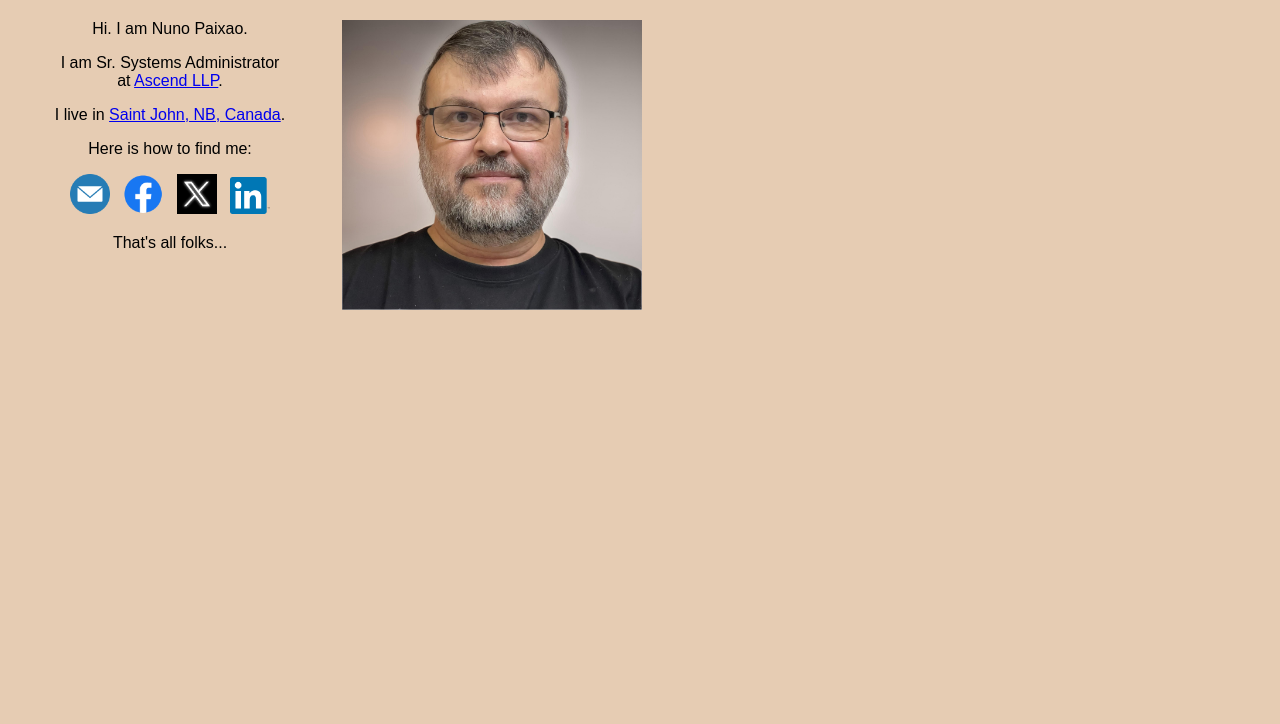
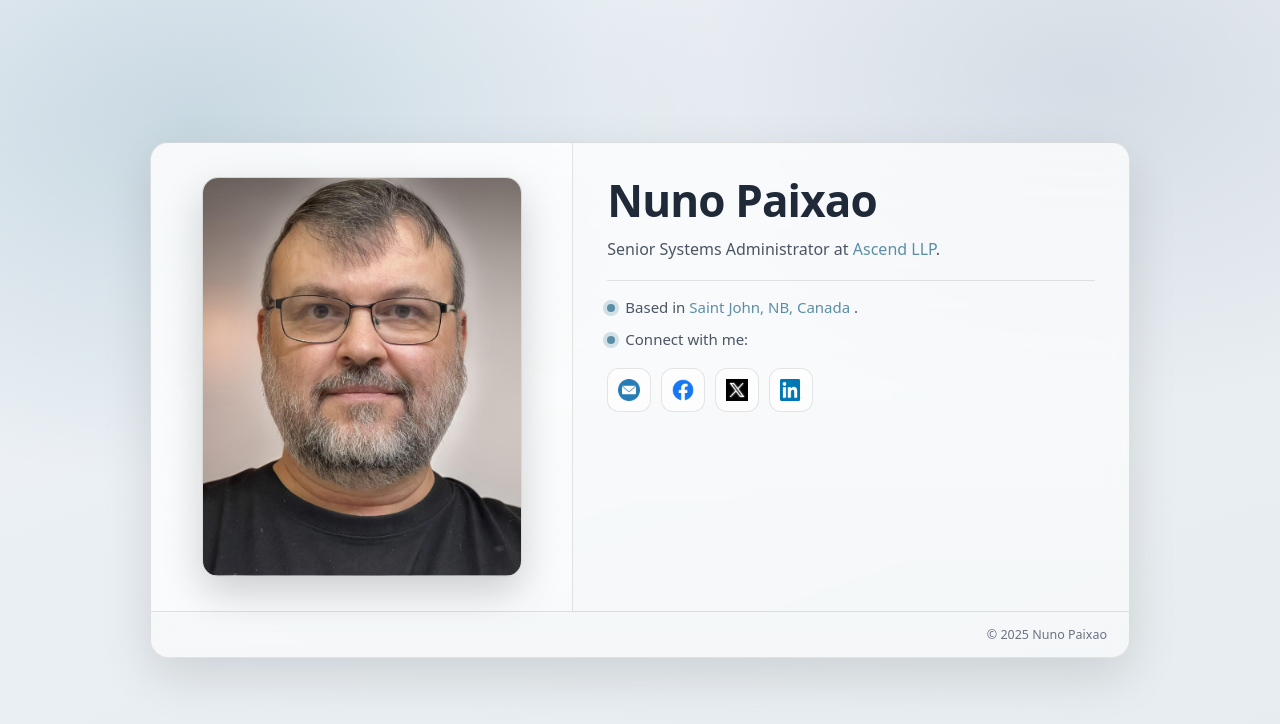
Before and after one commit to nmpaixao/paixao.ca, a plain HTML site: page index.html in a window 1280 px wide. Drawn offline with Linux system fonts and the light colour scheme.

Commit message:
Update index.html

```diff
--- a/index.html
+++ b/index.html
@@ -1,35 +1,244 @@
-<HTML>
-<HEAD>
-<TITLE>Nuno Paixao</TITLE>
-<meta name="robots" content="noindex, nofollow">
-</HEAD>
-<BODY style="background-color:#e6ccb3;">
-<FONT FACE=ARIAL>
-<TABLE>
-<TR>
-<TD style="width:50%; padding:10px;vertical-align:top;text-align:center;">
+<!doctype html>
+<html lang="en">
+<head>
+  <meta charset="utf-8" />
+  <meta name="viewport" content="width=device-width, initial-scale=1" />
+  <title>Nuno Paixao</title>
 
-Hi. I am Nuno Paixao.<P>
+  <meta name="robots" content="noindex, nofollow" />
 
-I am Sr. Systems Administrator<BR>
-at <A HREF=https://ascendllp.com/>Ascend LLP</A>. <P>
+  <style>
+    :root{
+      --bg1:#eef2f7;
+      --bg2:#e6ecef;
+      --card: rgba(255,255,255,.75);
+      --card2: rgba(255,255,255,.55);
+      --text:#1f2937;
+      --muted:#4b5563;
+      --line: rgba(0,0,0,.10);
+      --accent:#5b8ea6;
+      --shadow: 0 18px 50px rgba(0,0,0,.12);
+      --radius: 18px;
+    }
 
-I live in <A HREF=https://discoversaintjohn.com>Saint John, NB, Canada</A>. <P>
+    *{ box-sizing:border-box; }
+    html,body{ height:100%; }
 
-Here is how to find me:<p>
-&nbsp;
-<A HREF="mailto:nuno@paixao.ca"><IMG width="40" SRC=email.png></A> &nbsp;
-<A HREF=https://www.facebook.com/nmpaixao><IMG width="40" SRC=facebook.png></A> &nbsp;
-<A HREF=https://www.twitter.com/nunopaixao><IMG width="40" SRC=x.png></A> &nbsp;
-<A HREF=https://www.linkedin.com/in/paixaonuno/><IMG width="40" SRC=linkedin.png></A>
+    body{
+      margin:0;
+      font-family: ui-sans-serif, system-ui, -apple-system, Segoe UI, Roboto, Helvetica, Arial;
+      color: var(--text);
+      background:
+        radial-gradient(900px 600px at 15% 15%, rgba(91,142,166,.25), transparent 60%),
+        radial-gradient(900px 600px at 85% 10%, rgba(148,163,184,.25), transparent 55%),
+        linear-gradient(160deg, var(--bg1), var(--bg2));
+      display:flex;
+      align-items:center;
+      justify-content:center;
+      padding: 28px 16px;
+    }
 
-&nbsp;<P>
+    .wrap{
+      width: min(980px, 100%);
+    }
 
-That's all folks...
-</TD>
-<TD style="width:50%; padding:10px;"><IMG SRC=nuno.jpg ALT="Photo of Nuno" WIDTH=300></TD>
-</TR>
-</TABLE>
-</FONT>
-</BODY>
-</HTML>
+    .card{
+      background: linear-gradient(180deg, var(--card), var(--card2));
+      border: 1px solid var(--line);
+      border-radius: var(--radius);
+      box-shadow: var(--shadow);
+      overflow:hidden;
+      backdrop-filter: blur(10px);
+    }
+
+    .grid{
+      display:grid;
+      grid-template-columns: .95fr 1.25fr;
+    }
+
+    @media (max-width: 860px){
+      .grid{ grid-template-columns: 1fr; }
+    }
+
+    .photo-wrap{
+      padding: 34px;
+      display:flex;
+      align-items:center;
+      justify-content:center;
+      background: rgba(255,255,255,.35);
+      border-right: 1px solid var(--line);
+    }
+
+    @media (max-width: 860px){
+      .photo-wrap{
+        border-right: none;
+        border-bottom: 1px solid var(--line);
+        padding: 24px 22px;
+      }
+    }
+
+    .content{
+      padding: 34px 34px 28px;
+    }
+
+    h1{
+      margin:0;
+      font-size: clamp(30px, 4vw, 44px);
+      letter-spacing: -0.02em;
+      line-height: 1.05;
+    }
+
+    .bio{
+      margin: 14px 0 0;
+      font-size: 16px;
+      line-height: 1.55;
+      color: var(--muted);
+    }
+
+    a{
+      color: var(--accent);
+      text-decoration: none;
+    }
+    a:hover{ text-decoration: underline; }
+
+    .facts{
+      margin-top: 18px;
+      padding-top: 16px;
+      border-top: 1px solid var(--line);
+      display:grid;
+      gap: 10px;
+    }
+
+    .fact{
+      display:flex;
+      gap: 10px;
+      align-items:flex-start;
+      color: var(--muted);
+      font-size: 15px;
+      line-height: 1.45;
+    }
+
+    .dot{
+      width: 8px;
+      height: 8px;
+      border-radius: 999px;
+      margin-top: 7px;
+      background: var(--accent);
+      box-shadow: 0 0 0 4px rgba(91,142,166,.25);
+      flex: 0 0 8px;
+    }
+
+    .socials{
+      margin-top: 18px;
+      display:flex;
+      gap: 10px;
+      flex-wrap:wrap;
+    }
+
+    .icon{
+      width: 44px;
+      height: 44px;
+      border-radius: 12px;
+      border: 1px solid var(--line);
+      background: rgba(255,255,255,.65);
+      display:flex;
+      align-items:center;
+      justify-content:center;
+      transition: transform .12s ease, box-shadow .12s ease;
+    }
+
+    .icon:hover{
+      transform: translateY(-2px);
+      box-shadow: 0 8px 18px rgba(0,0,0,.12);
+      text-decoration:none;
+    }
+
+    .icon img{
+      width: 22px;
+      height: 22px;
+      display:block;
+    }
+
+    .photo{
+      width: min(320px, 100%);
+      aspect-ratio: 4 / 5;
+      object-fit: cover;
+      border-radius: 16px;
+      border: 1px solid rgba(0,0,0,.15);
+      box-shadow: 0 16px 40px rgba(0,0,0,.18);
+      background: rgba(255,255,255,.6);
+    }
+
+    .footer{
+      padding: 14px 22px;
+      border-top: 1px solid var(--line);
+      color: #6b7280;
+      font-size: 12.5px;
+      text-align:right;
+    }
+  </style>
+</head>
+
+<body>
+  <main class="wrap">
+    <section class="card">
+      <div class="grid">
+
+        <!-- PHOTO (LEFT) -->
+        <div class="photo-wrap">
+          <img class="photo" src="nuno.jpg" alt="Photo of Nuno Paixao" width="320" height="400" />
+        </div>
+
+        <!-- TEXT (RIGHT) -->
+        <div class="content">
+          <h1>Nuno Paixao</h1>
+
+          <p class="bio">
+            Senior Systems Administrator at
+            <a href="https://ascendllp.com/" target="_blank" rel="noopener noreferrer">Ascend LLP</a>.
+          </p>
+
+          <div class="facts">
+            <div class="fact">
+              <span class="dot"></span>
+              <span>
+                Based in
+                <a href="https://discoversaintjohn.com" target="_blank" rel="noopener noreferrer">
+                  Saint John, NB, Canada
+                </a>.
+              </span>
+            </div>
+            <div class="fact">
+              <span class="dot"></span>
+              <span>Connect with me:</span>
+            </div>
+          </div>
+
+          <nav class="socials">
+            <a class="icon" href="mailto:nuno@paixao.ca" title="Email">
+              <img src="email.png" alt="" />
+            </a>
+            <a class="icon" href="https://www.facebook.com/nmpaixao" target="_blank" rel="noopener noreferrer" title="Facebook">
+              <img src="facebook.png" alt="" />
+            </a>
+            <a class="icon" href="https://www.twitter.com/nunopaixao" target="_blank" rel="noopener noreferrer" title="X">
+              <img src="x.png" alt="" />
+            </a>
+            <a class="icon" href="https://www.linkedin.com/in/paixaonuno/" target="_blank" rel="noopener noreferrer" title="LinkedIn">
+              <img src="linkedin.png" alt="" />
+            </a>
+          </nav>
+        </div>
+      </div>
+
+      <div class="footer">
+        © <span id="y"></span> Nuno Paixao
+      </div>
+    </section>
+  </main>
+
+  <script>
+    document.getElementById("y").textContent = new Date().getFullYear();
+  </script>
+</body>
+</html>
```
